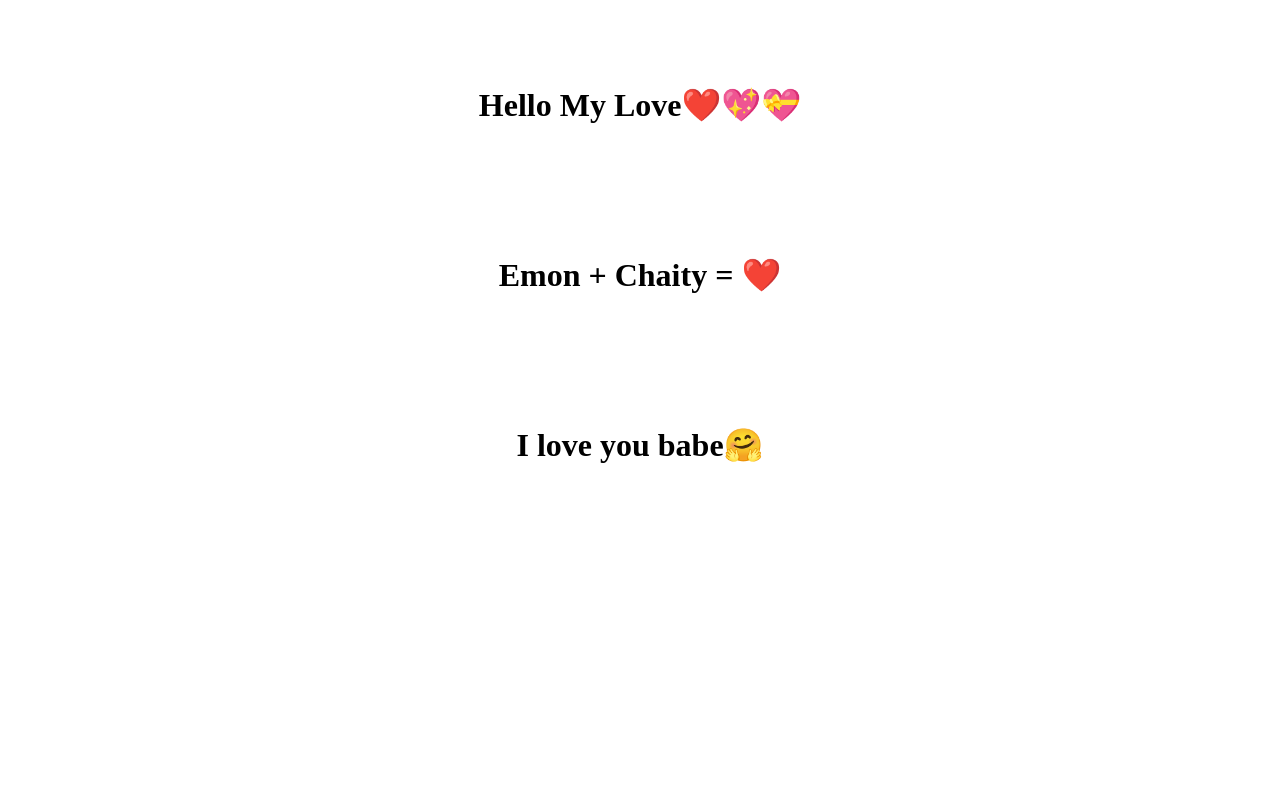
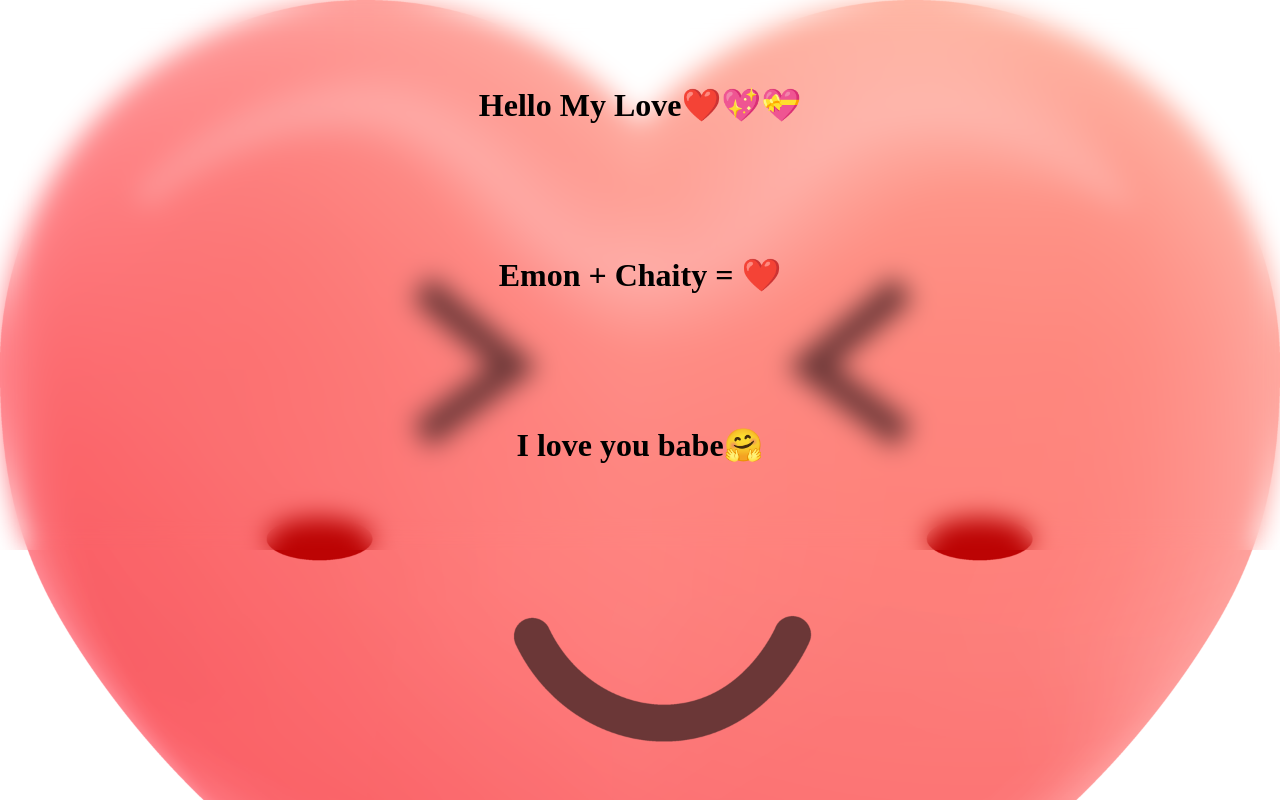
Before and after one commit to NaimulHasanEmon/test-for-assignment, a plain HTML site: page chaityEmon.html in a window 1280 px wide. Drawn offline with Linux system fonts and the light colour scheme; the site is published under a folder, as on GitHub Pages, so addresses that start at the root find nothing.

Commit message:
new commit

```diff
--- a/style/newcss.css
+++ b/style/newcss.css
@@ -2,7 +2,7 @@
     margin: 0;
 }
 body{
-    background-image: url('/style/love-cute-heart-emoji-png.webp');
+    background-image: url('../style/love-cute-heart-emoji-png.webp');
     background-size: cover;
     backdrop-filter: blur(13px);
 }
--- a/style/style.css
+++ b/style/style.css
@@ -2,7 +2,7 @@
     margin: 0;
 }
 body{
-    background-image: url('/style/shutterstock_2044050407.jpg');
+    background-image: url('../style/shutterstock_2044050407.jpg');
     background-size: cover;
     backdrop-filter: blur(3px);
 }
```
Also changed, not shown: fakePerson.html (added, +15 -0 lines), style/fake.css (added), style/stay-away.jpeg (added).
